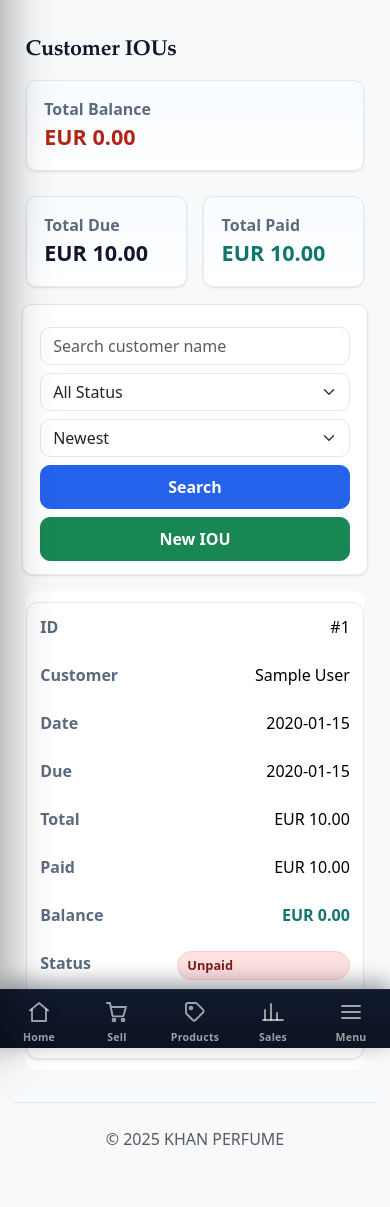
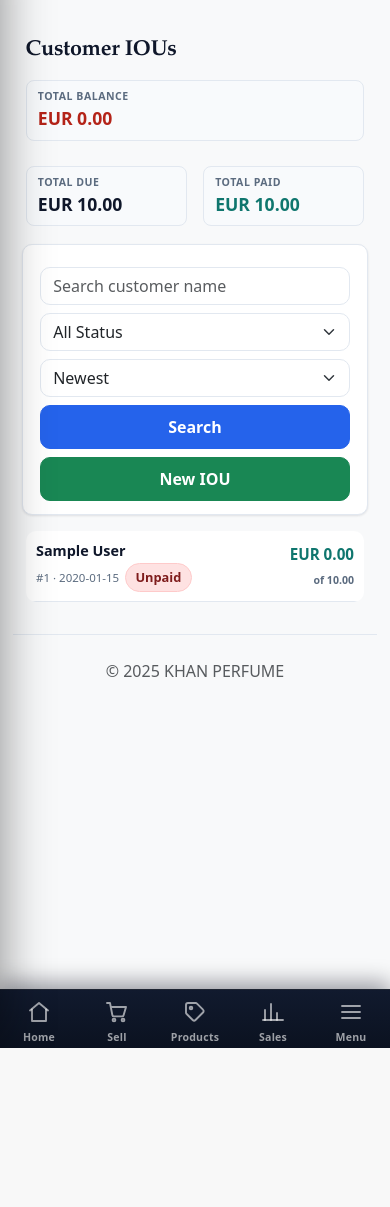
Before and after one commit to mrui0516/InventoryApp, a Django app: page /ar/ in a window 390 px wide. Shown: the part 50-1257 px from the top of the page. After the commit the page ends 1098 px from the top, so only its background shows below. Run offline with Django 5.2, Linux system fonts and the light colour scheme; a user stored in the database is signed in; data comes from the database, SQL or seed files in the repository; tables that the repository leaves empty hold one stand-in row (values such as "Sample post"); some libraries are stand-ins or nearby versions.

Commit message:
ux: Sales & Clients density pass (AR pages + customer search)
Audited the section first. sales_records (1693 lines, 35% inline CSS, 11 KPI
tiles and two separate Payment Mix blocks) and customer_detail (1212 lines, 40%
inline CSS, 11 KPIs) are the worst offenders, and every big page here ships its
own copy of card/table CSS that app.css already defines - which is why the
section drifts visually from the rest of the app.

Fixed in this pass:
- ar_list put data-label on every cell but the table never carried the
  mobile-card-table class, so the labels did nothing and 9 columns simply
  scrolled sideways on a phone. It now renders one compact tappable row per IOU
  (customer, id, date, status, balance over total), and the KPI tiles are
  slimmed from tall gradient cards to a compact strip.
- ar_detail did have a phone treatment, but the tall stacked-card kind that
  spends a full-width line per field. Converted to the compact row pattern used
  on the product, supplier and outbound lists.
- customer_search: removed four filler explanation sub-lines under the KPIs and
  compacted the tiles, two-up on phones.
- sale_order_detail inspected and deliberately left alone: it is a print receipt
  laid out with max-width, so it shrinks on a phone rather than overflowing.

Still outstanding: sales_records and customer_detail (KPI consolidation,
de-duplicating the two Payment Mix blocks, lifting inline CSS into app.css) and
the three employee variants.
259 pass.

Co-Authored-By: Claude Opus 4.8 <noreply@anthropic.com>

```diff
--- a/stock/templates/stock/ar_list.html
+++ b/stock/templates/stock/ar_list.html
@@ -7,9 +7,9 @@
     /* Tokens inherited from app.css; keep the page-local --ok alias */
     .iou-ui{ --ok:var(--app-good); }
     .iou-ui h2{font-weight:800;color:var(--text)}
-    .kpi{border:1px solid var(--border);border-radius:var(--radius);background:linear-gradient(180deg,#f8fbff,#fff);box-shadow:var(--shadow);padding:1rem 1.1rem}
-    .kpi .label{color:var(--muted);font-weight:700}
-    .kpi .value{font-size:1.35rem;font-weight:900}
+    .kpi{border:1px solid var(--border);border-radius:var(--radius-sm);background:var(--app-surface-2);padding:.5rem .7rem}
+    .kpi .label{color:var(--muted);font-weight:700;font-size:.66rem;letter-spacing:.05em;text-transform:uppercase}
+    .kpi .value{font-size:1.1rem;font-weight:800;font-variant-numeric:tabular-nums}
     .kpi.ok .value{color:var(--ok)}
     .kpi.danger .value{color:var(--danger)}
     .filter-card{background:var(--card);border:1px solid var(--border);border-radius:var(--radius);box-shadow:var(--shadow);padding:.85rem}
@@ -25,6 +25,16 @@
     .money-rt{text-align:right;font-variant-numeric:tabular-nums}
     .balance-danger{color:var(--danger);font-weight:800}
     .balance-ok{color:var(--ok);font-weight:800}
+    /* Phones: one compact row per IOU — a 9-column table cannot work there. */
+    .iou-item{display:flex;align-items:stretch;border-bottom:1px solid var(--border)}
+    .iou-main{flex:1 1 auto;min-width:0;display:grid;grid-template-columns:minmax(0,1fr) auto;
+      gap:.1rem .6rem;align-items:center;padding:.55rem .65rem;text-decoration:none;color:inherit}
+    .iou-main:active{background:var(--app-surface-2)}
+    .iou-who{font-size:.9rem;font-weight:700;color:var(--text);overflow:hidden;text-overflow:ellipsis;white-space:nowrap}
+    .iou-sub{grid-column:1;font-size:.72rem;color:var(--muted);display:flex;gap:.35rem;align-items:center;flex-wrap:wrap}
+    .iou-fig{grid-column:2;grid-row:1 / span 2;text-align:right;white-space:nowrap;font-variant-numeric:tabular-nums}
+    .iou-fig b{display:block;font-size:.95rem;font-weight:800}
+    .iou-fig .cap{font-size:.66rem;color:var(--muted);font-weight:700}
     @media (max-width:576px){
       .kpi{margin-bottom:.6rem}
       .table-wrap{border:none;box-shadow:none}
@@ -87,7 +97,7 @@
     {% endif %}
   </form>
 
-  <div class="table-responsive table-wrap">
+  <div class="table-responsive table-wrap d-none d-sm-block">
     <table class="table table-sm table-hover align-middle mb-0">
       <thead class="table-light">
         <tr>
@@ -133,5 +143,26 @@
       </tbody>
     </table>
   </div>
+  <div class="d-sm-none table-wrap">
+    {% for inv in invoices %}
+      <div class="iou-item">
+        <a class="iou-main" href="{% url 'ar_detail' inv.id %}">
+          <span class="iou-who">{{ inv.customer.name }}</span>
+          <span class="iou-sub">
+            #{{ inv.id }} · {{ inv.date|date:"Y-m-d" }}
+            <span class="status-badge {% if inv.status == 'paid' %}status-paid{% elif inv.status == 'partial' %}status-partial{% else %}status-unpaid{% endif %}">{{ inv.status|capfirst }}</span>
+          </span>
+          {% if show_sensitive %}
+            <span class="iou-fig">
+              <b class="{% if inv.balance > 0 %}balance-danger{% else %}balance-ok{% endif %}">EUR {{ inv.balance|floatformat:2 }}</b>
+              <span class="cap">of {{ inv.total_amount|floatformat:2 }}</span>
+            </span>
+          {% endif %}
+        </a>
+      </div>
+    {% empty %}
+      <div class="text-center text-muted py-3">No records found.</div>
+    {% endfor %}
+  </div>
 </div>
 {% endblock %}
```
Also changed, not shown: docs/STATUS.md (+1 -0 lines), stock/templates/stock/ar_detail.html (+10 -3 lines), stock/templates/stock/customer_search.html (+11 -5 lines).
